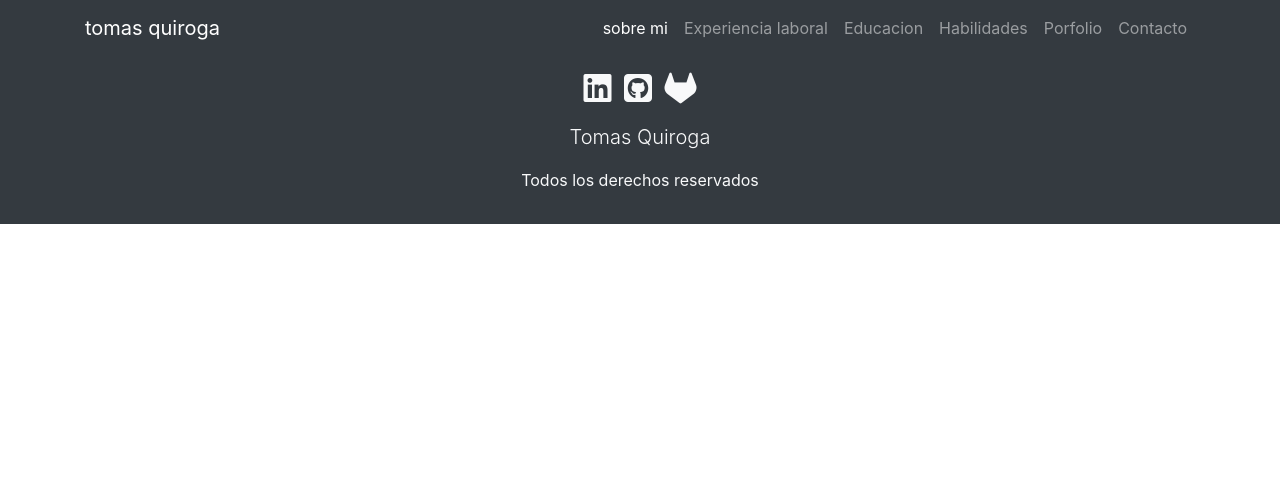
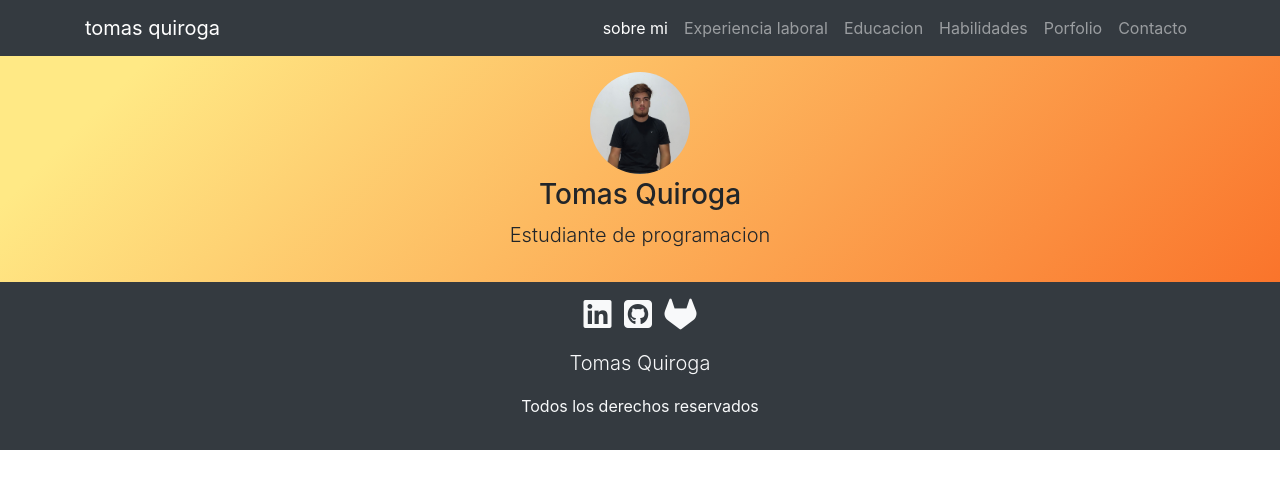
Before and after one commit to tomasEQ12/tomasEQ12.github.io, a plain HTML site: page index.html in a window 1280 px wide. Drawn offline with nearby package versions, Linux system fonts and the light colour scheme.

Commit message:
se le coloco el fondo a la seccion principal

```diff
--- a/css/style.css
+++ b/css/style.css
@@ -0,0 +1,3 @@
+.fondo{
+    background-image: linear-gradient( 135deg, #FFE985 10%, #FA742B 100%);
+}
--- a/index.html
+++ b/index.html
@@ -15,6 +15,7 @@
       src="https://kit.fontawesome.com/ef3244037c.js"
       crossorigin="anonymous"
     ></script>
+    <link rel="stylesheet" href="css/style.css" >
   </head>
   <body>
     <header>
@@ -60,6 +61,15 @@
         </div>
       </nav>
     </header>
+    <!--menu-->
+    <section class="fondo text-center text-body py-3">
+     <div class="container">
+       <img src="img/FotoPerfil.jpeg" alt="foto de perfil de tomas quiroga" width="100px" class="rounded-circle" >
+       <h3 class="mt-1">Tomas Quiroga</h3>
+       <p class="lead">Estudiante de programacion</p>
+     </div>
+    </section>
+    <!--fin de menu-->
     <footer class="bg-dark text-light py-3">
          <div class="container text-center">
           <i class="fab fa-linkedin fa-2x"></i>
```
Also changed, not shown: img/FotoPerfil.jpeg (added).
